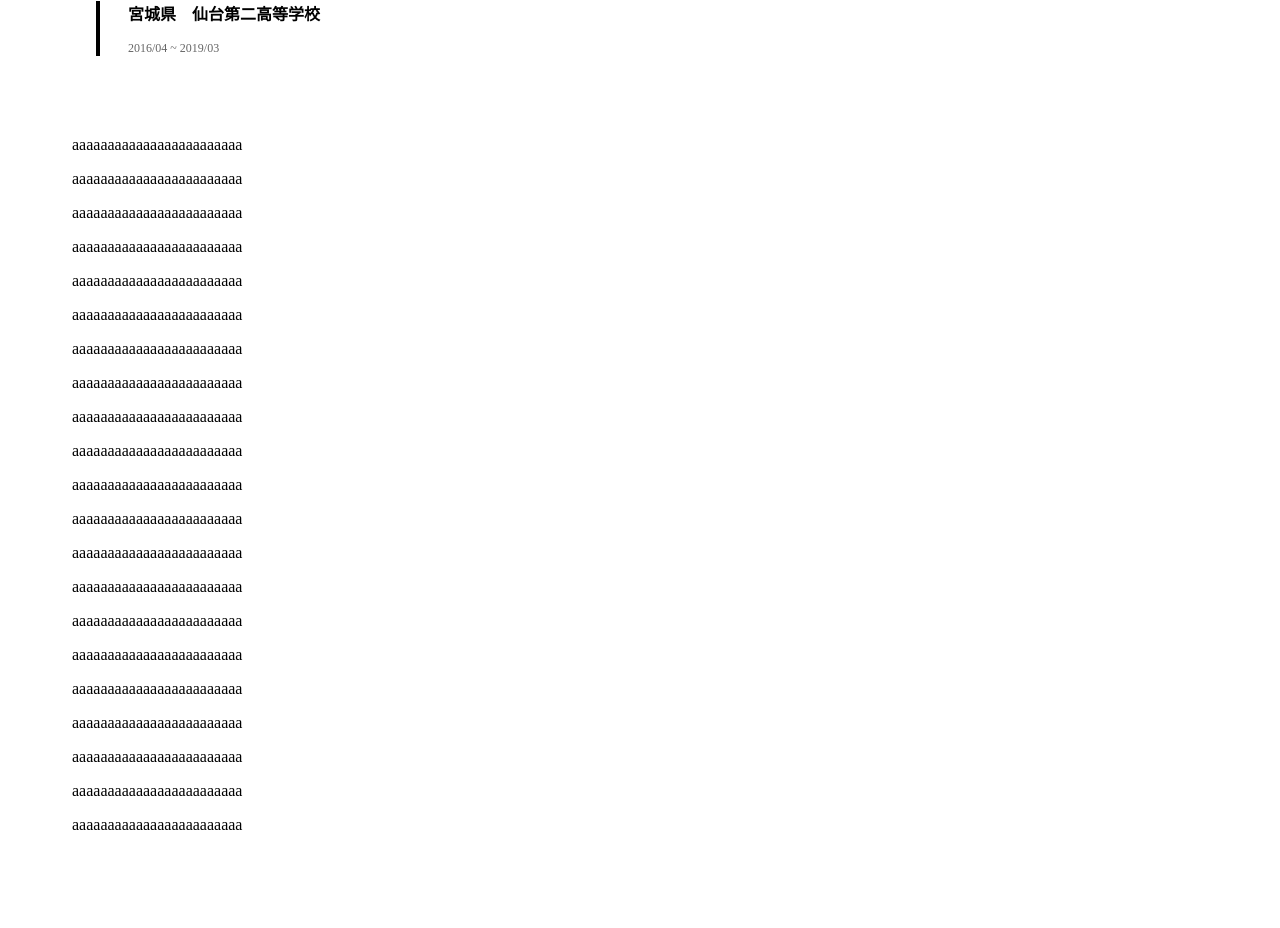
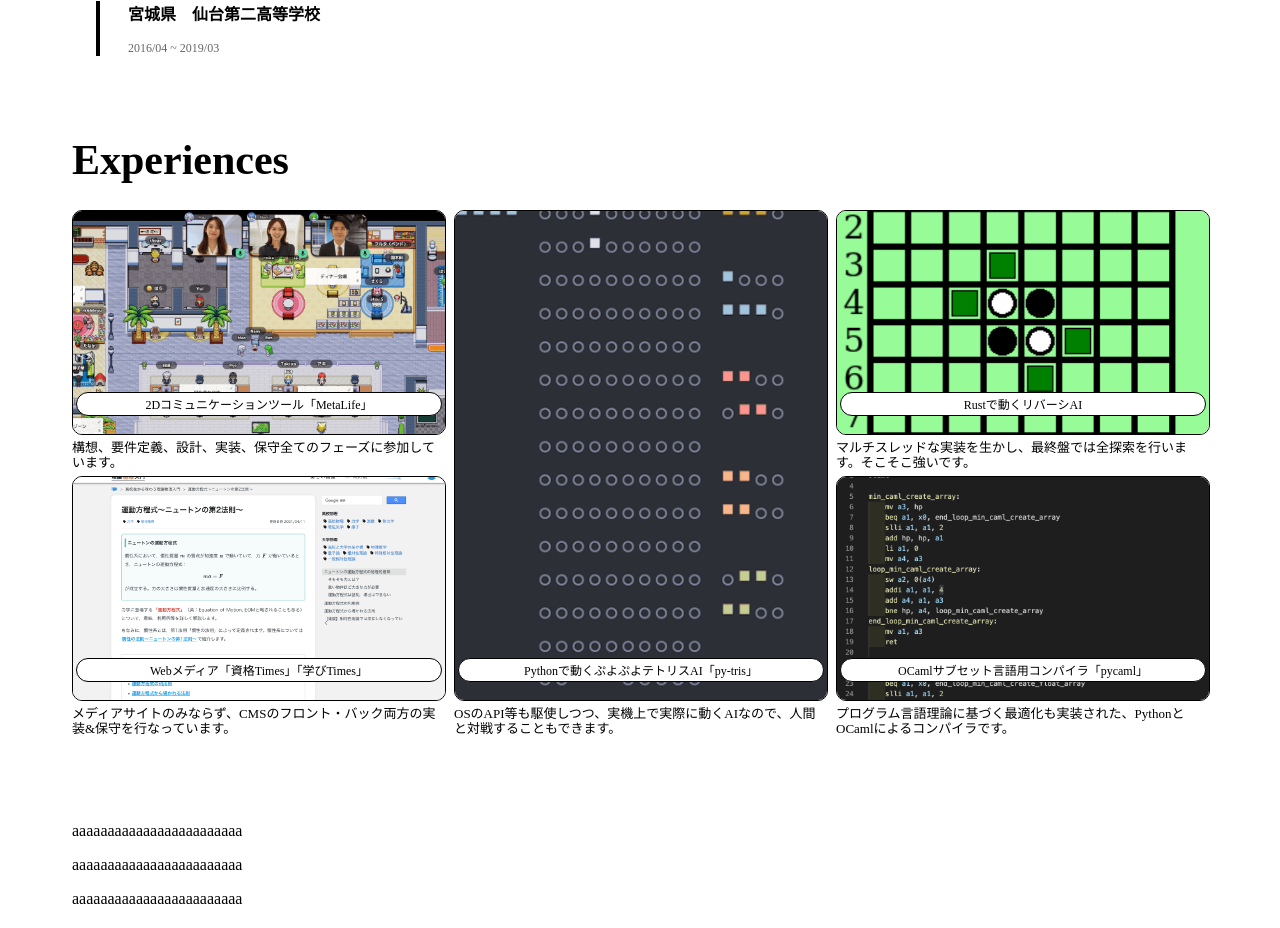
Before and after one commit to porink0424/portfolio, a Next.js app: page / in a window 1280 px wide. Shown: the part 1260-2188 px from the top of the page. Before the commit the page ends 2110 px from the top, so only its background shows below. Built offline with nearby package versions, Linux system fonts and the light colour scheme.

Commit message:
Experiencesの画像部分を実装

```diff
--- /dev/null
+++ b/components/parts/ImageItem.module.scss
@@ -0,0 +1,54 @@
+.imageItem {
+  display: flex;
+  flex-direction: column;
+
+  > .imagewrapper {
+    width: 100%;
+    aspect-ratio: 1/0.6;
+    border-radius: 10px;
+    border: 1px solid #000;
+    overflow: hidden;
+    position: relative;
+
+    &.Long {
+      aspect-ratio: initial;
+      height: 100%;
+    }
+
+    > .image {
+      width: 100%;
+      height: 100%;
+      transition: transform 0.5s ease;
+
+      &:hover {
+        transform: scale(1.1);
+      }
+    }
+
+    & > .titleTip {
+      position: absolute;
+      width: 100%;
+      bottom: 6px;
+      display: flex;
+      justify-content: center;
+      align-items: center;
+
+      & > .title {
+        background-color: #fff;
+        width: 98%;
+        text-align: center;
+        border-radius: 9999px;
+        border: 1px solid black;
+        padding: 2px 0;
+        font-size: 12px;
+        color: #000;
+      }
+    }
+  }
+
+  > .content {
+    font-size: 13px;
+    line-height: 1.1;
+    margin: 6px 0;
+  }
+}
--- /dev/null
+++ b/components/parts/ImageItem.tsx
@@ -0,0 +1,44 @@
+import classNames from "classnames";
+import Image from "next/image";
+import Link from "next/link";
+import styles from "./ImageItem.module.scss";
+
+type Props = {
+  imageSrc: string;
+  imageAlt?: string;
+  title: string;
+  content: string;
+  href: string;
+  long?: true;
+};
+
+export default function ImageItem({
+  imageSrc,
+  imageAlt,
+  title,
+  content,
+  href,
+  long,
+}: Props) {
+  return (
+    <div className={styles.imageItem}>
+      <Link
+        href={href}
+        className={classNames(styles.imagewrapper, { [styles.Long]: long })}
+      >
+        <div className={styles.image}>
+          <Image
+            src={imageSrc}
+            alt={imageAlt ?? ""}
+            fill
+            style={{ objectFit: "cover" }}
+          />
+        </div>
+        <div className={styles.titleTip}>
+          <p className={styles.title}>{title}</p>
+        </div>
+      </Link>
+      <p className={styles.content}>{content}</p>
+    </div>
+  );
+}
--- /dev/null
+++ b/components/sections/SectionExperiences.module.scss
@@ -0,0 +1,20 @@
+.sectionExperiences {
+  margin-bottom: 80px;
+
+  > .images {
+    display: grid;
+    grid-template-rows: 1fr 1fr;
+    grid-template-columns: 1fr 1fr 1fr;
+    column-gap: 10px;
+
+    > div:nth-child(2) {
+      grid-row: 2/3;
+      grid-column: 1/2;
+    }
+
+    > div:nth-child(3) {
+      grid-row: 1/3;
+      grid-column: 2/3;
+    }
+  }
+}
--- /dev/null
+++ b/components/sections/SectionExperiences.tsx
@@ -0,0 +1,46 @@
+import { LINK } from "@/constants/link";
+import ImageItem from "../parts/ImageItem";
+import TitleH1 from "../parts/TitleH1";
+import styles from "./SectionExperiences.module.scss";
+
+export default function SectionExperiences() {
+  return (
+    <div className={styles.sectionExperiences}>
+      <TitleH1 title="Experiences" />
+
+      <div className={styles.images}>
+        <ImageItem
+          imageSrc="/metalife.png"
+          title="2Dコミュニケーションツール「MetaLife」"
+          content="構想、要件定義、設計、実装、保守全てのフェーズに参加しています。"
+          href={LINK.METALIFE}
+        />
+        <ImageItem
+          imageSrc="/manabitimes.png"
+          title="Webメディア「資格Times」「学びTimes」"
+          content="メディアサイトのみならず、CMSのフロント・バック両方の実装&保守を行なっています。"
+          href={LINK.MANABITIMES}
+        />
+        <ImageItem
+          imageSrc="/pytris.png"
+          title="Pythonで動くぷよぷよテトリスAI「py-tris」"
+          content="OSのAPI等も駆使しつつ、実機上で実際に動くAIなので、人間と対戦することもできます。"
+          href={LINK.PYTRIS}
+          long
+        />
+        <ImageItem
+          imageSrc="/reversi.png"
+          title="Rustで動くリバーシAI"
+          content="マルチスレッドな実装を生かし、最終盤では全探索を行います。そこそこ強いです。"
+          href={LINK.REVERSI}
+        />
+        <ImageItem
+          imageSrc="/pycaml.png"
+          title="OCamlサブセット言語用コンパイラ「pycaml」"
+          content="プログラム言語理論に基づく最適化も実装された、PythonとOCamlによるコンパイラです。"
+          href={LINK.PYCAML}
+        />
+      </div>
+    </div>
+  );
+}
--- a/constants/link.ts
+++ b/constants/link.ts
@@ -2,4 +2,9 @@
   GITHUB: "https://github.com/porinky0424",
   QIITA: "https://qiita.com/porinky0424",
   TWITTER: "https://twitter.com/daichi_sendai2",
+  METALIFE: "https://metalife.co.jp/",
+  MANABITIMES: "https://manabitimes.jp/",
+  PYTRIS: "https://github.com/porinky0424/py-tris",
+  REVERSI: "https://github.com/porinky0424/reversi",
+  PYCAML: "https://github.com/porinky0424/pycaml",
 };
--- a/pages/index.tsx
+++ b/pages/index.tsx
@@ -1,5 +1,6 @@
 import MainVisual from "@/components/sections/MailVisual";
 import SectionAbout from "@/components/sections/SectionAbout";
+import SectionExperiences from "@/components/sections/SectionExperiences";
 import TopHeader from "@/components/sections/TopHeader";
 import { SECTION_DOM_ID } from "@/constants/section";
 import useMainSection from "@/hooks/useMainSection";
@@ -42,13 +43,7 @@
           className={styles.sectionExperiences}
           ref={sectionExperiencesRef}
         >
-          <p>aaaaaaaaaaaaaaaaaaaaaaaa</p>
-          <p>aaaaaaaaaaaaaaaaaaaaaaaa</p>
-          <p>aaaaaaaaaaaaaaaaaaaaaaaa</p>
-          <p>aaaaaaaaaaaaaaaaaaaaaaaa</p>
-          <p>aaaaaaaaaaaaaaaaaaaaaaaa</p>
-          <p>aaaaaaaaaaaaaaaaaaaaaaaa</p>
-          <p>aaaaaaaaaaaaaaaaaaaaaaaa</p>
+          <SectionExperiences />
         </section>
 
         <section
```
Also changed, not shown: public/pytris.png.
